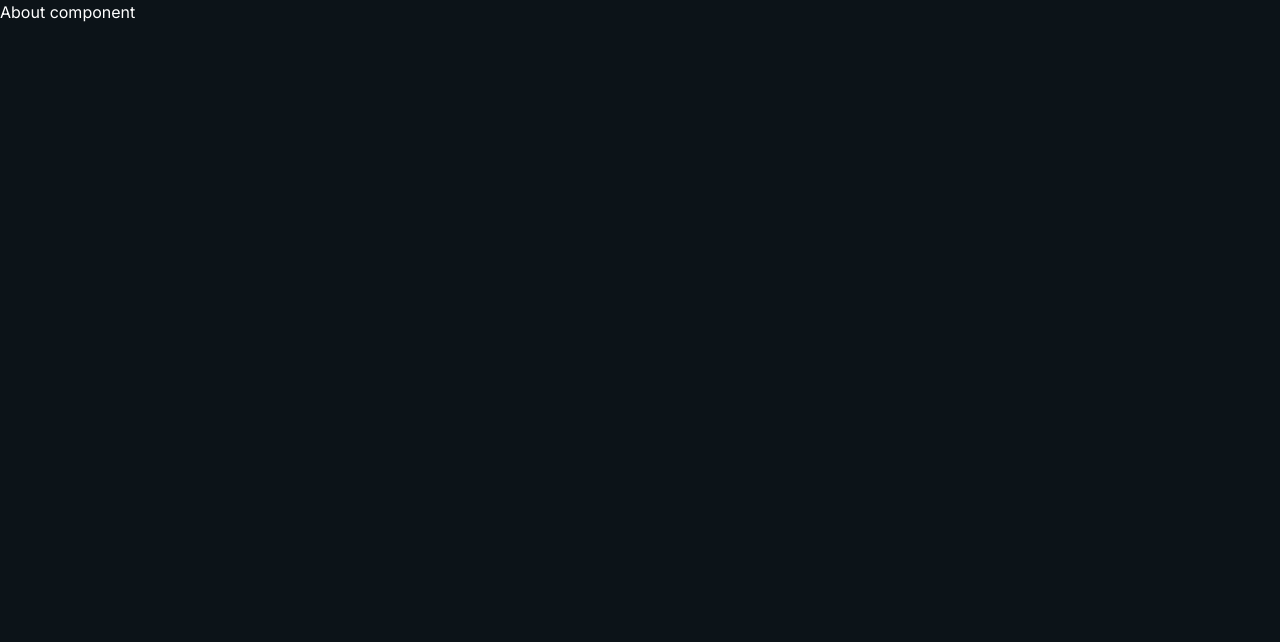
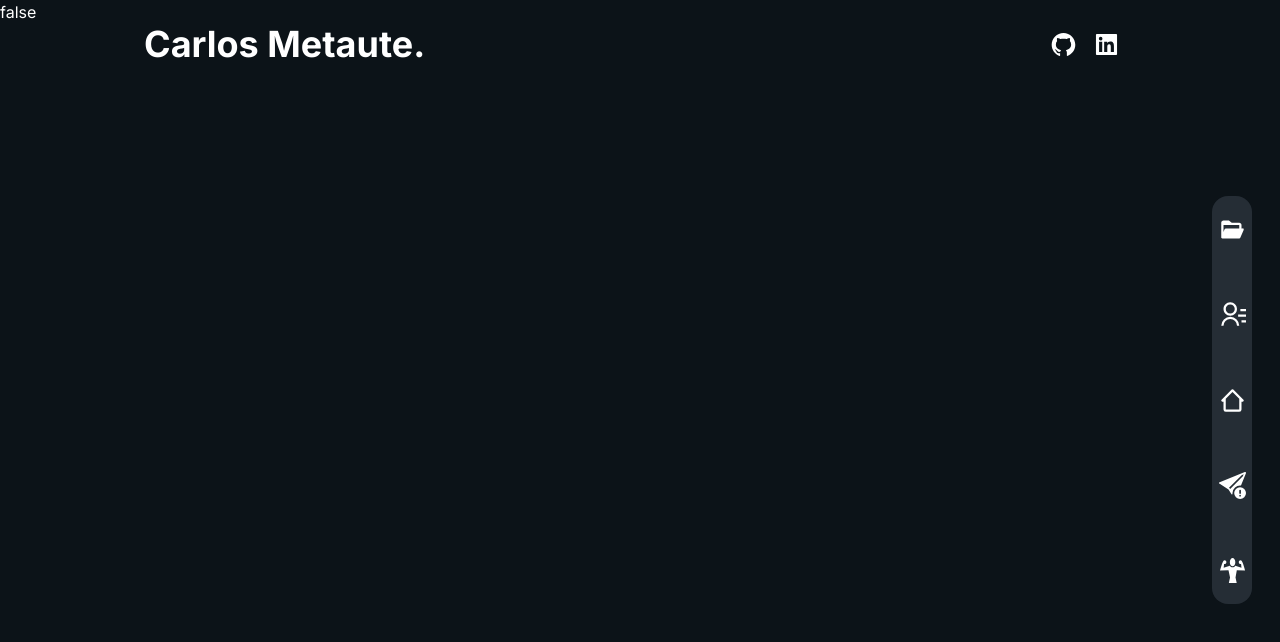
Before and after one commit to CarlosMet/tailwind-test, a Next.js app: page /about in a window 1280 px wide. Shown: the top 642 px of the page. Built offline with nearby package versions, Linux system fonts and the light colour scheme.

Commit message:
redux fixes

```diff
--- a/app/Components/Hero.jsx
+++ b/app/Components/Hero.jsx
@@ -1,5 +1,5 @@
 "use client"
-import React, {useRef, useEffect} from 'react'
+import React, {useRef, useEffect, useState} from 'react'
 import { motion } from 'framer-motion'
 import { useRouter } from 'next/navigation'
 import Link from 'next/link'
@@ -19,6 +19,8 @@ export default function Hero() {
         avatarRef.current.classList.add('avatar')
     }
 
+
+
     const pageChange = useSelector( state => state.valor.bool )
     const dispatch = useDispatch()
 
@@ -29,6 +31,18 @@ export default function Hero() {
         }, 500)
         dispatch(guardarNombre(!pageChange))
     }
+
+    const [animationHandler, setAnimationHandler] = useState(pageChange)
+
+    useEffect(()=>{
+      if (pageChange){
+        startAnimation()
+        setTimeout(()=>{
+          dispatch(guardarNombre(!pageChange))
+
+        }, 100)
+      }
+    }, [pageChange])
 
 
 
@@ -43,7 +57,7 @@ export default function Hero() {
         <div className='text-center lg:text-left'>
 
           <button
-            onClick={pageChangeHandler}
+            onClick={()=> setAnimationHandler(!animationHandler)}
             className='z-40 mt-4 md:mt-6 lg:mt-8 2xl:mt-14 border-2 border-[#00E5BC] text-[#00E5BC] py-2 px-10 lg:px-9 xl:px-28 2xl:px-32 hover:border-black hover:bg-black transition-colors duration-500'>{pageChange? 'siu': 'nope'}</button>
 
         </div>
--- a/app/Components/Navbar.jsx
+++ b/app/Components/Navbar.jsx
@@ -4,12 +4,37 @@ import {BiHomeAlt2, BiSolidFolderOpen} from 'react-icons/bi'
 import {RiContactsLine} from 'react-icons/ri'
 import {BsFillSendExclamationFill} from 'react-icons/bs'
 import {GiStrong} from 'react-icons/gi'
+import Link from 'next/link'
+import { useDispatch, useSelector } from 'react-redux'
+import { guardarNombre } from '@/store/slice'
+import { useRouter } from 'next/navigation'
 
 export default function Navbar() {
+
+  const triggerPageChange = useSelector( state => state.valor.bool )
+  const dispatch = useDispatch()
+  const router = useRouter()
+
+  const pageChangeHandler = ()=>{
+    console.log('changed')
+    dispatch(guardarNombre(!triggerPageChange))
+    setTimeout(()=>{
+      dispatch(guardarNombre(!triggerPageChange))
+      setTimeout(() => {
+        router.push('/about')
+      },400);
+
+    },10)
+  }
+
   return (
     <nav className='fixed -bottom-2 w-11/12 left-1/2 lg:left-auto -translate-x-1/2 lg:-translate-x-0 lg:w-10 lg:top-1/2 lg:right-5 xl:right-7 transform -translate-y-1/2 flex flex-row justify-between lg:flex-col items-center gap-3 text-white bg-black lg:bg-gray-600/40 px-2 2xl:px-3 py-2 lg:py-5 rounded-xl lg:rounded-2xl z-50'>
         <BiSolidFolderOpen size={27}></BiSolidFolderOpen>
-        <RiContactsLine size={27}></RiContactsLine>
+        <div
+          onClick={pageChangeHandler}
+        >
+            <RiContactsLine size={27}></RiContactsLine>
+        </div>
         <BiHomeAlt2 size={27}></BiHomeAlt2>
         <BsFillSendExclamationFill size={27}></BsFillSendExclamationFill>
         <GiStrong size={27}></GiStrong>
--- a/app/about/page.jsx
+++ b/app/about/page.jsx
@@ -1,9 +1,13 @@
+"use client"
 import React from 'react'
+import { useSelector } from 'react-redux'
 
 export default function Page() {
+  const pageChange = useSelector( state => state.valor.bool )
+
   return (
     <div>
-      About component
+      {pageChange ? 'true' : 'false'}
     </div>
   )
 }
--- a/app/layout.js
+++ b/app/layout.js
@@ -1,6 +1,8 @@
 import AppProvider from '@/store/provider'
 import './globals.css'
 import { Inter } from 'next/font/google'
+import Navbar from './Components/Navbar'
+import Topbar from './Components/Topbar'
 
 const inter = Inter({ subsets: ['latin'] })
 
@@ -13,7 +15,12 @@ export default function RootLayout({ children }) {
   return (
     <html lang="en">
       <AppProvider>
-        <body className={inter.className}>{children}</body>
+        <body className={inter.className}>
+          <Navbar></Navbar>
+          <Topbar></Topbar>
+          {children}
+
+        </body>
       </AppProvider>
     </html>
   )
--- a/app/page.js
+++ b/app/page.js
@@ -6,8 +6,7 @@ import Topbar from "./Components/Topbar";
 export default function Home() {
   return (
     <div className='relative'>
-      <Topbar></Topbar>
-      <Navbar></Navbar>
+
       <Hero></Hero>
     </div>
   )
```
